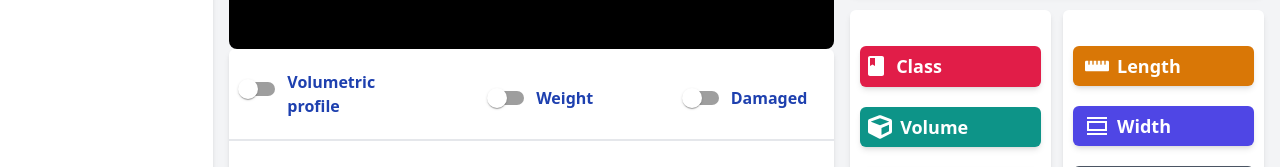
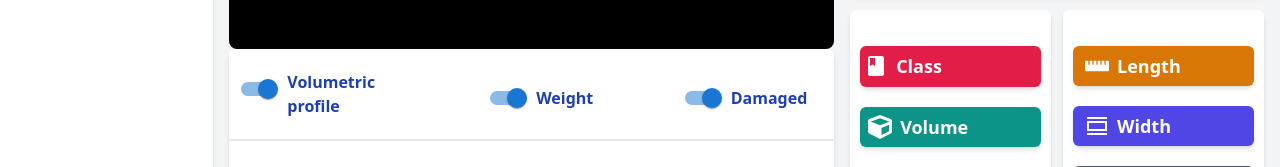
Before and after one commit to Pareshkr/neometriy_vercel, a React (Create React App) app: page /volumetric in a window 1280 px wide. Shown: the part 543-710 px from the top of the page. Built offline with nearby package versions, Linux system fonts and the light colour scheme; no server answers.

Commit message:
table heading

```diff
--- a/src/components/dashboard/classvolume.js
+++ b/src/components/dashboard/classvolume.js
@@ -560,7 +560,7 @@ export default function ClassVolume(props) {
             <DialogContent>
               <div className="w-full h-full flex flex-col space-y-3 p-2">
                 <div className="w-full h-1/6 pb-2 text-gray-600 font-semibold text-lg">
-                  All Classes with total data
+                  Time series data
                 </div>
                 <div className="w-full h-5/6 container overflow-x-auto">
                   <div className="container overflow-x-auto">
--- a/src/components/volumetric/controller.js
+++ b/src/components/volumetric/controller.js
@@ -3,9 +3,9 @@ import axios from "axios";
 import Switch from "@mui/material/Switch";
 
 export default function Controller({ onClick }) {
-  const [checked_one, setChecked_one] = useState(false);
-  const [checked_two, setChecked_two] = useState(false);
-  const [checked_three, setChecked_three] = useState(false);
+  const [checked_one, setChecked_one] = useState(true);
+  const [checked_two, setChecked_two] = useState(true);
+  const [checked_three, setChecked_three] = useState(true);
 
 
 
```
